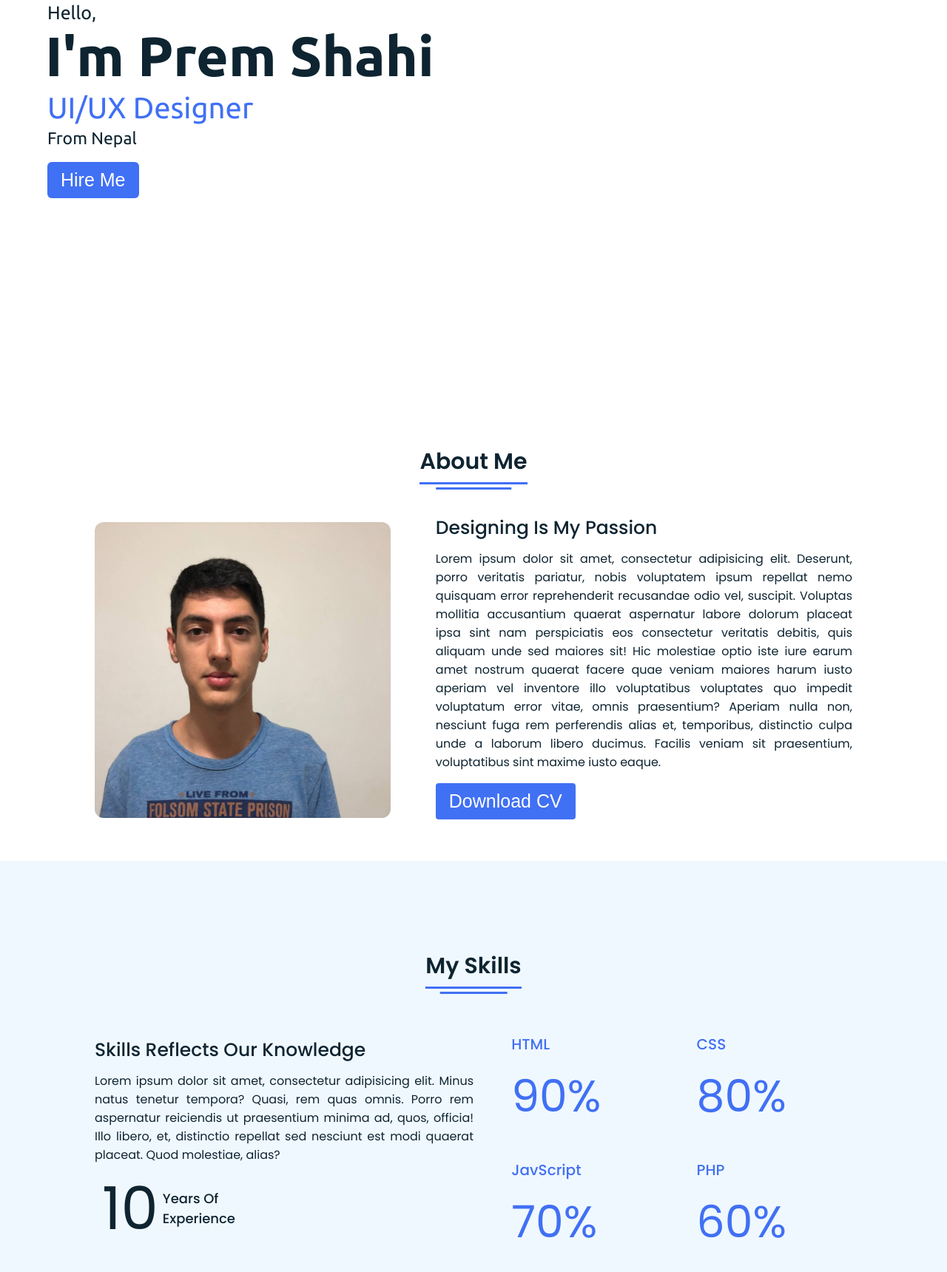
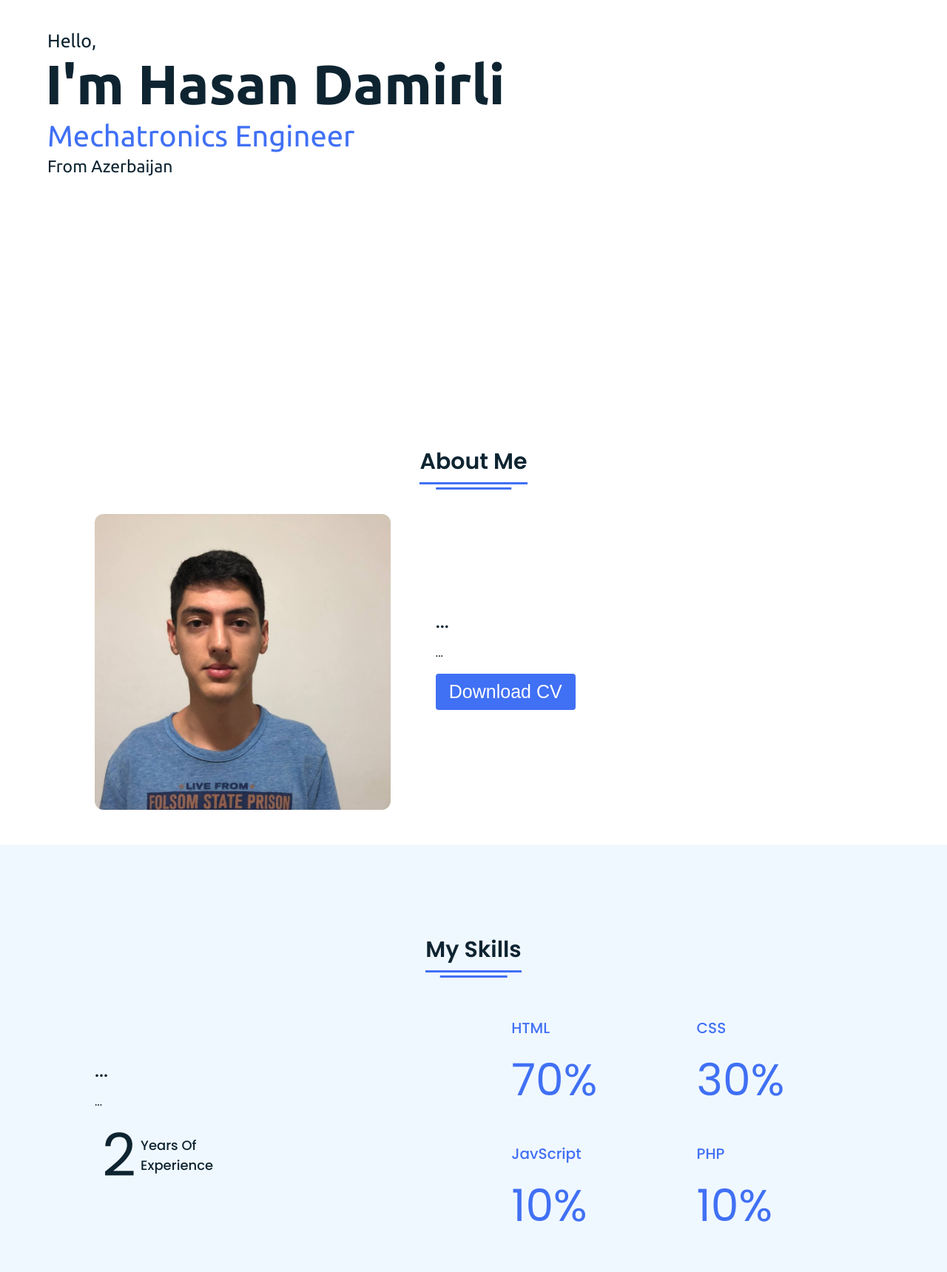
Before and after one commit to hawanbeats/hawanbeats, a plain HTML site: page index.html in a window 1280 px wide. Shown: the part 278-1998 px from the top of the page at 74% size. Drawn offline with Linux system fonts and the light colour scheme.

Commit message:
Update index.html

```diff
--- a/index.html
+++ b/index.html
@@ -45,12 +45,9 @@
    <div class="home-content">
      <div class="text">
        <div class="text-one">Hello,</div>
-       <div class="text-two">I'm Prem Shahi</div>
-       <div class="text-three">UI/UX Designer</div>
-       <div class="text-four">From Nepal</div>
-     </div>
-     <div class="button">
-       <button>Hire Me</button>
+       <div class="text-two">I'm Hasan Damirli</div>
+       <div class="text-three">Mechatronics Engineer</div>
+       <div class="text-four">From Azerbaijan</div>
      </div>
    </div>
  </section>
@@ -64,8 +61,8 @@
       <img src="about.jpg" alt="">
     </div>
     <div class="right">
-      <div class="topic">Designing Is My Passion</div>
-      <p>Lorem ipsum dolor sit amet, consectetur adipisicing elit. Deserunt, porro veritatis pariatur, nobis voluptatem ipsum repellat nemo quisquam error reprehenderit recusandae odio vel, suscipit. Voluptas mollitia accusantium quaerat aspernatur labore dolorum placeat ipsa sint nam perspiciatis eos consectetur veritatis debitis, quis aliquam unde sed maiores sit! Hic molestiae optio iste iure earum amet nostrum quaerat facere quae veniam maiores harum iusto aperiam vel inventore illo voluptatibus voluptates quo impedit voluptatum error vitae, omnis praesentium? Aperiam nulla non, nesciunt fuga rem perferendis alias et, temporibus, distinctio culpa unde a laborum libero ducimus. Facilis veniam sit praesentium, voluptatibus sint maxime iusto eaque.</p>
+      <div class="topic">...</div>
+      <p>...</p>
       <div class="button">
         <button>Download CV</button>
       </div>
@@ -81,29 +78,29 @@
    <div class="title"><span>My Skills</span></div>
    <div class="skills-details">
      <div class="text">
-       <div class="topic">Skills Reflects Our Knowledge</div>
-       <p>Lorem ipsum dolor sit amet, consectetur adipisicing elit. Minus natus tenetur tempora? Quasi, rem quas omnis. Porro rem aspernatur reiciendis ut praesentium minima ad, quos, officia! Illo libero, et, distinctio repellat sed nesciunt est modi quaerat placeat. Quod molestiae, alias?</p>
+       <div class="topic">...</div>
+       <p>...</p>
        <div class="experience">
-         <div class="num">10</div>
+         <div class="num">2</div>
          <div class="exp">Years Of <br> Experience</div>
        </div>
      </div>
      <div class="boxes">
        <div class="box">
          <div class="topic">HTML</div>
-         <div class="per">90%</div>
+         <div class="per">70%</div>
        </div>
        <div class="box">
          <div class="topic">CSS</div>
-         <div class="per">80%</div>
+         <div class="per">30%</div>
        </div>
        <div class="box">
          <div class="topic">JavScript</div>
-         <div class="per">70%</div>
+         <div class="per">10%</div>
        </div>
        <div class="box">
          <div class="topic">PHP</div>
-         <div class="per">60%</div>
+         <div class="per">10%</div>
        </div>
      </div>
    </div>
@@ -120,42 +117,42 @@
            <i class="fas fa-desktop"></i>
        </div>
        <div class="topic">Web Devlopment</div>
-       <p>Lorem ipsum dolor sit amet, consectetur adipisicing elit. Mollitia autem quam odio, qui voluptatem eligendi?</p>
+       <p>...</p>
      </div>
        <div class="box">
          <div class="icon">
            <i class="fas fa-paint-brush"></i>
        </div>
        <div class="topic">Graphic Design</div>
-       <p>Lorem ipsum dolor sit amet, consectetur adipisicing elit. Mollitia autem quam odio, qui voluptatem eligendi?</p>
+       <p>...</p>
      </div>
        <div class="box">
          <div class="icon">
            <i class="fas fa-chart-line"></i>
        </div>
        <div class="topic">Digital Marketing</div>
-       <p>Lorem ipsum dolor sit amet, consectetur adipisicing elit. Mollitia autem quam odio, qui voluptatem eligendi?</p>
+       <p>...</p>
      </div>
        <div class="box">
          <div class="icon">
            <i class="fab fa-android"></i>
        </div>
        <div class="topic">Icon Design</div>
-       <p>Lorem ipsum dolor sit amet, consectetur adipisicing elit. Mollitia autem quam odio, qui voluptatem eligendi?</p>
+       <p>...</p>
      </div>
        <div class="box">
          <div class="icon">
            <i class="fas fa-camera-retro"></i>
        </div>
        <div class="topic">Photography</div>
-       <p>Lorem ipsum dolor sit amet, consectetur adipisicing elit. Mollitia autem quam odio, qui voluptatem eligendi?</p>
+       <p>...</p>
      </div>
        <div class="box">
          <div class="icon">
            <i class="fas fa-tablet-alt"></i>
        </div>
        <div class="topic">Apps Devlopment</div>
-       <p>Lorem ipsum dolor sit amet, consectetur adipisicing elit. Mollitia autem quam odio, qui voluptatem eligendi?</p>
+       <p>...</p>
      </div>
    </div>
    </div>
@@ -167,9 +164,9 @@
     <div class="title"><span>Contact Me</span></div>
     <div class="text">
       <div class="topic">Have Any Project?</div>
-      <p>Lorem ipsum dolor sit amet, consectetur adipisicing elit. Ipsam neque ipsum corrupti dolores, facere numquam voluptate aspernatur sit perferendis qui nisi modi! Recusandae deserunt consequatur voluptatibus alias repellendus nobis eligendi.</p>
+      <p>...</p>
       <div class="button">
-        <button>Let's Chat</button>
+        <button><a href="mailto:damirlihasan2002@gmail.com"> Let's Chat</a></button>
       </div>
     </div>
   </div>
@@ -178,7 +175,7 @@
 <!-- Footer Section Start -->
 <footer>
   <div class="text">
-    <span>Created By <a href="#">CodingLab</a> | &#169; 2021 All Rights Reserved</span>
+    <span>Created By <a href="https://www.instagram.com/hawanbeats/">Hasan Damirli</a> | &#169; 2022 All Rights Reserved</span>
   </div>
 </footer>
 
```
